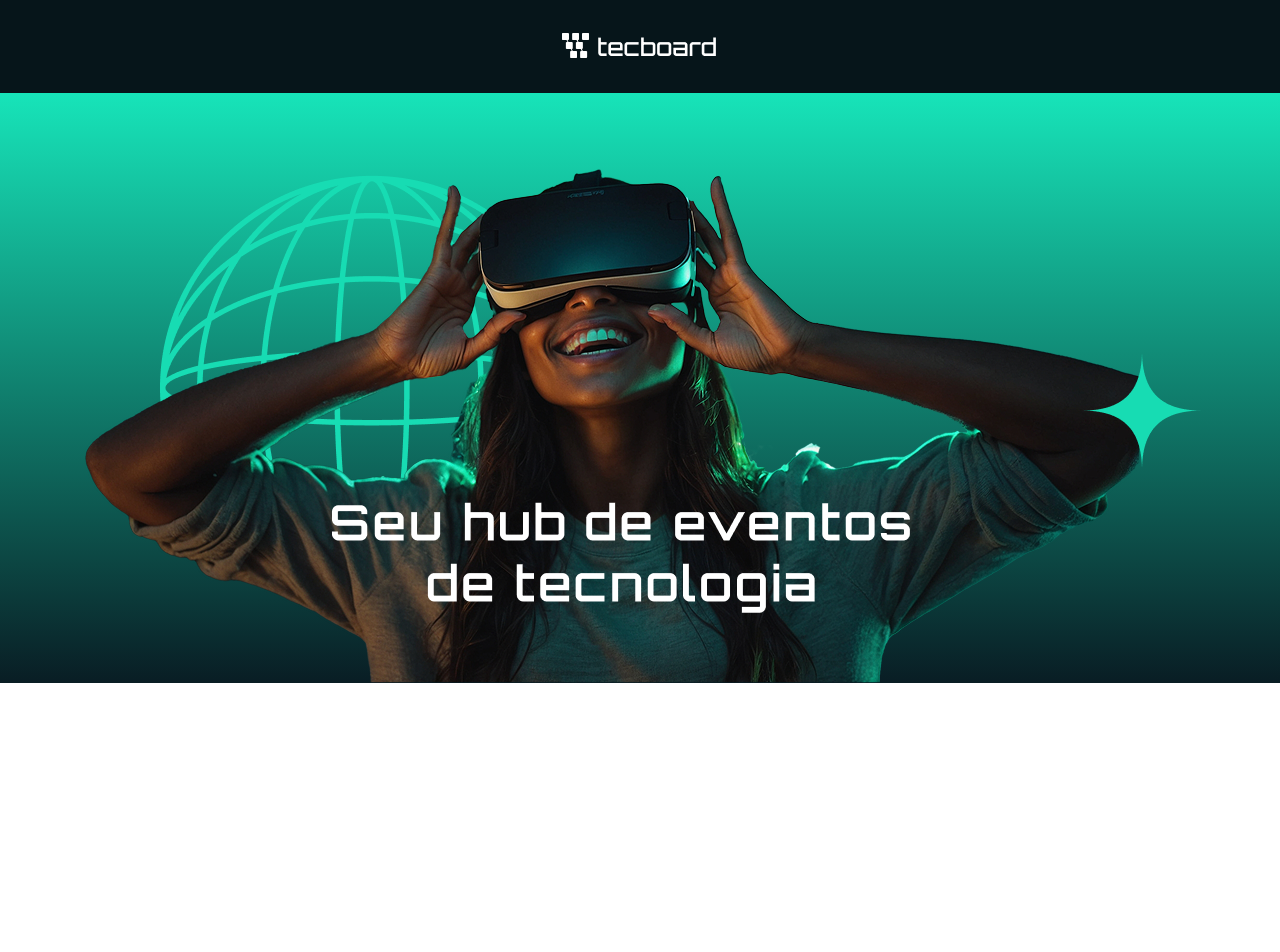
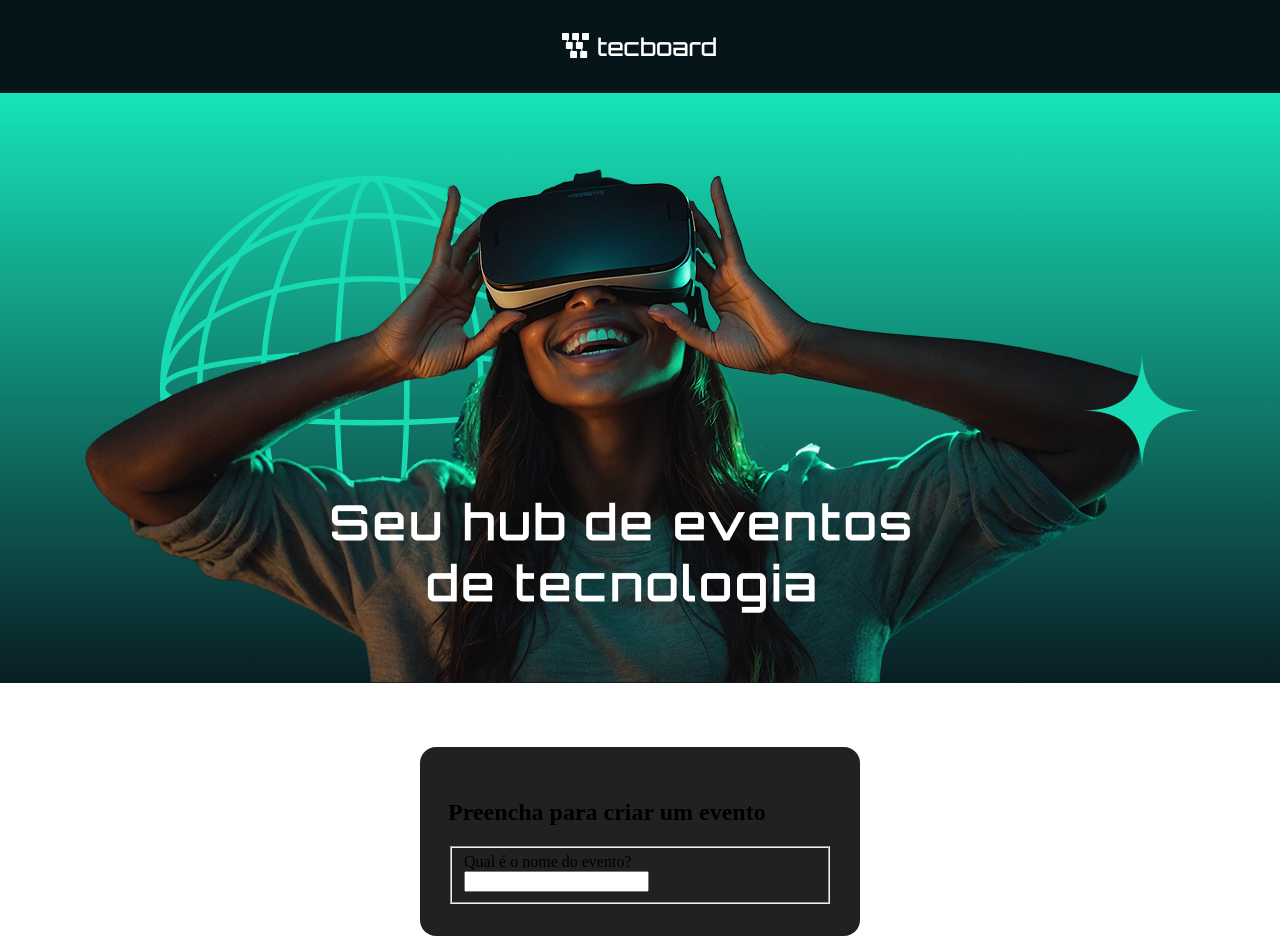
Before and after one commit to pireslima18/TecBoard, a React (Vite) app: page / in a window 1280 px wide. Shown: the top 952 px of the page. Before the commit the page ends 800 px from the top, so only its background shows below. Built offline with nearby package versions, Linux system fonts and the light colour scheme.

Commit message:
main: Subindo inicio do formulário

```diff
--- a/src/App.css
+++ b/src/App.css
@@ -16,3 +16,12 @@ section {
     max-width: 90%;
   }
 }
+
+.form-evento{
+  background-color: #212121;
+  border-radius: 16px;
+  padding: 32px 28px;
+  width: 384px;
+  max-width: 90%;
+  margin: 64px auto;
+}
--- a/src/App.jsx
+++ b/src/App.jsx
@@ -1,4 +1,18 @@
 import './App.css'
+
+function FormularioDeEvento() {
+  return (
+    <form className='form-evento'>
+      <h2>Preencha para criar um evento</h2>
+      <fieldset>
+        <label htmlFor="">
+          Qual é o nome do evento?
+        </label>
+        <input type="text" id="nome"/>
+      </fieldset>
+    </form>
+  )
+}
 
 function App() {
 
@@ -10,6 +24,7 @@ function App() {
       <section>
         <img src="/banner.png" alt="" />
       </section>
+      <FormularioDeEvento/>
     </main>
   )
 }
```
